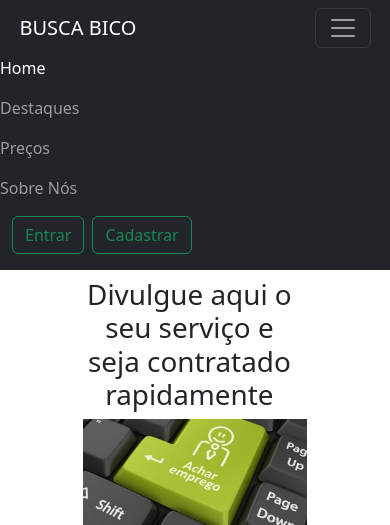
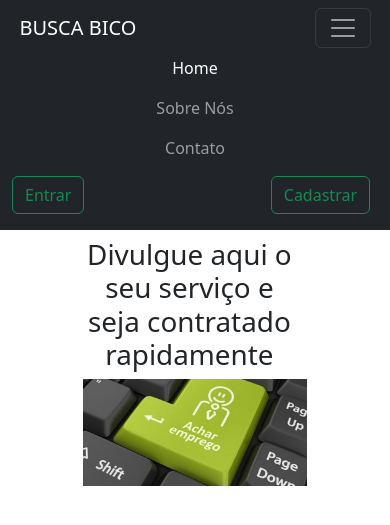
Before and after one commit to bigodom/BUSCABICO, a Flask app: page / in a window 390 px wide, after a click that opens the changed part. Shown: the top 525 px of the page. Run offline with Flask 2, Linux system fonts and the light colour scheme; some libraries are stand-ins or nearby versions.

Commit message:
responsividade

```diff
--- a/templates/principal.html
+++ b/templates/principal.html
@@ -1,20 +1,19 @@
 {% extends "template.html" %}
 {% block conteudo %}
 
-<nav class="navbar navbar-expand-lg navbar-dark bg-dark">
+<nav class="navbar navbar-expand-lg navbar-dark bg-dark nav-fill">
     <a class="navbar-brand" href="#" style="padding-left: 5%;">BUSCA BICO</a>
     <button class="navbar-toggler" style="margin-right: 5%;" type="button" data-toggle="collapse" data-target="#navbarNavAltMarkup" aria-controls="navbarNavAltMarkup" aria-expanded="false" aria-label="Alterna navegação">
       <span class="navbar-toggler-icon"></span>
     </button>
-    <div class="collapse navbar-collapse" id="navbarNavAltMarkup">
+    <div class="collapse navbar-collapse" style="justify-content: space-between;" id="navbarNavAltMarkup">
       <div class="navbar-nav">
         <a class="nav-item nav-link active" href="#">Home</a>
-        <a class="nav-item nav-link" href="#">Destaques</a>
-        <a class="nav-item nav-link" href="#">Preços</a>
         <a class="nav-item nav-link" href="#">Sobre Nós</a>
+        <a class="nav-item nav-link" href="#">Contato</a>
       </div>
-      <div class="navbar">
-        <form class="container-fluid justify-content-start">
+      <div class="navbar ">
+        <form class="container-fluid">
             <button class="btn btn-outline-success me-2" type="button">Entrar</button>
             <button class="btn btn-outline-success me-2" type="button">Cadastrar</button>
         </form>
```
